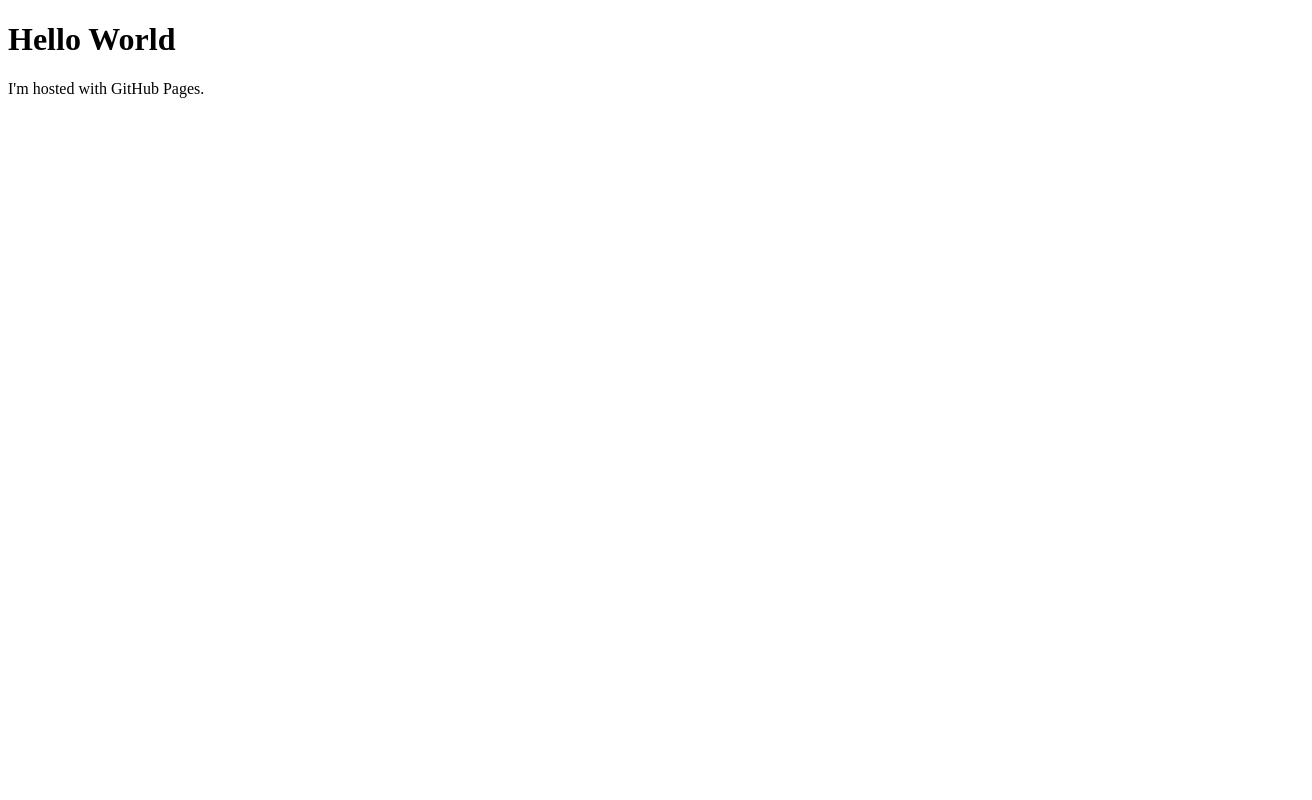
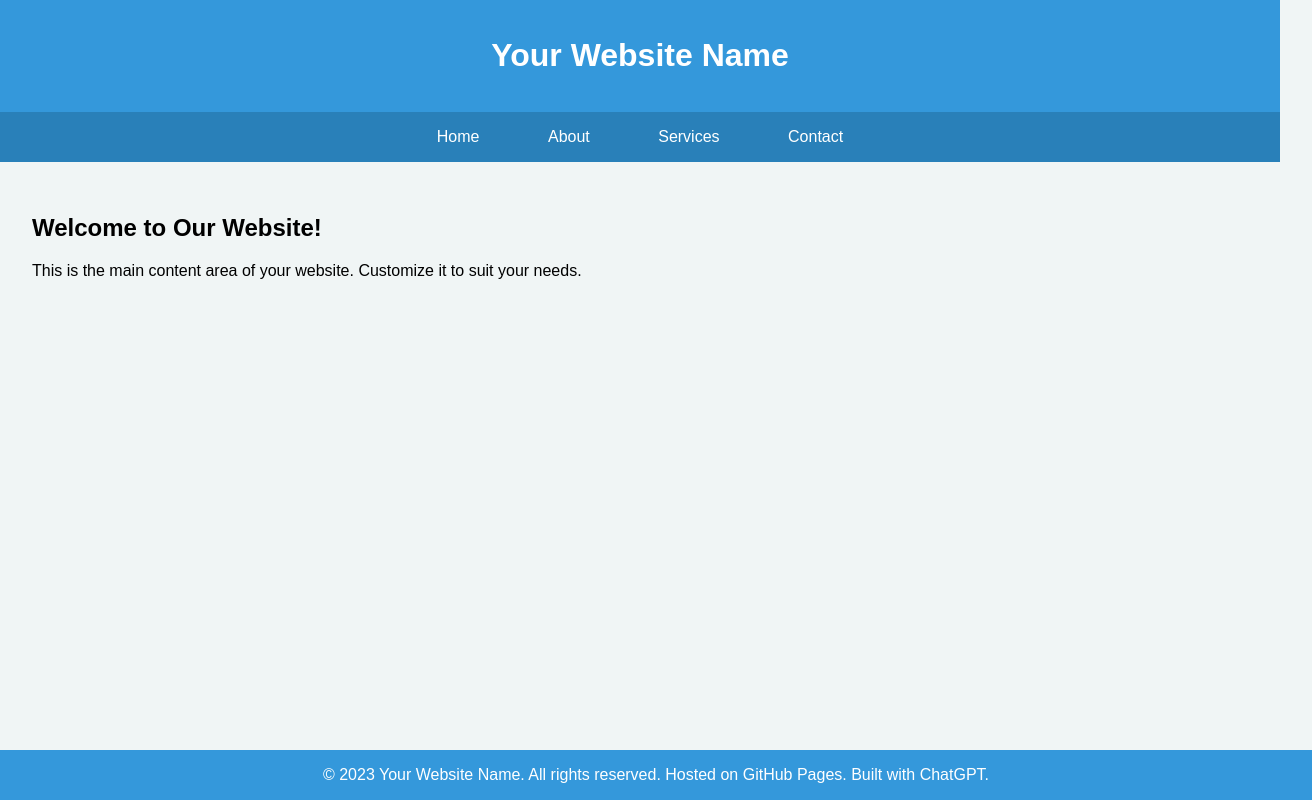
Before and after one commit to bazzzzil/bazzzzil.github.io, a plain HTML site: page index.html in a window 1280 px wide. Shown: the whole page, 1312 px wide, since content can reach past the window. Drawn offline with Linux system fonts and the light colour scheme.

Commit message:
New build

```diff
--- a/index.html
+++ b/index.html
@@ -1,7 +1,74 @@
 <!DOCTYPE html>
-<html>
+<html lang="en">
+<head>
+    <meta charset="UTF-8">
+    <meta name="viewport" content="width=device-width, initial-scale=1.0">
+    <title>Personal Site</title>
+    <style>
+        body {
+            font-family: Arial, sans-serif;
+            margin: 0;
+            padding: 0;
+            background-color: #f0f5f5; /* Light blue-gray background color */
+        }
+
+        header {
+            background-color: #3498db; /* Blue header background color */
+            color: #fff; /* White text color */
+            text-align: center;
+            padding: 1em;
+        }
+
+        nav {
+            background-color: #2980b9; /* Darker blue navigation bar background color */
+            color: #fff; /* White text color */
+            padding: 1em;
+            text-align: center;
+        }
+
+        nav a {
+            color: #fff; /* White text color for navigation links */
+            text-decoration: none;
+            padding: 1em;
+            margin: 0 1em;
+        }
+
+        main {
+            padding: 2em;
+        }
+
+        footer {
+            background-color: #3498db; /* Blue footer background color */
+            color: #fff; /* White text color */
+            text-align: center;
+            padding: 1em;
+            position: absolute;
+            bottom: 0;
+            width: 100%;
+        }
+    </style>
+</head>
 <body>
-<h1>Hello World</h1>
-<p>I'm hosted with GitHub Pages.</p>
+
+    <header>
+        <h1>Your Website Name</h1>
+    </header>
+
+    <nav>
+        <a href="#">Home</a>
+        <a href="#">About</a>
+        <a href="#">Services</a>
+        <a href="#">Contact</a>
+    </nav>
+
+    <main>
+        <h2>Welcome to Our Website!</h2>
+        <p>This is the main content area of your website. Customize it to suit your needs.</p>
+    </main>
+
+    <footer>
+        &copy; 2023 Your Website Name. All rights reserved. Hosted on GitHub Pages. Built with ChatGPT.
+    </footer>
+
 </body>
 </html>
```
